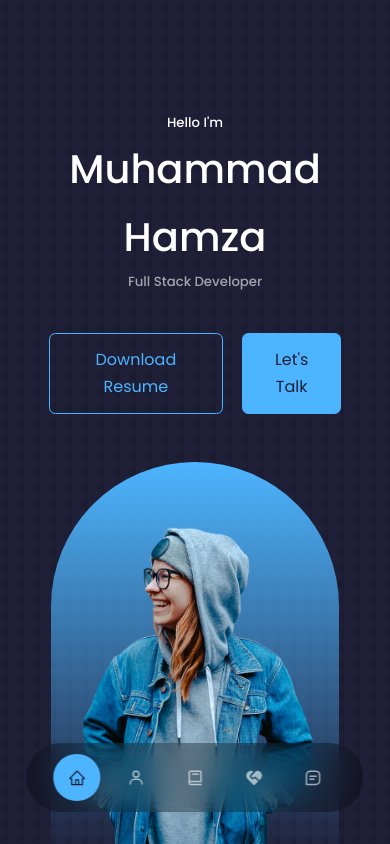
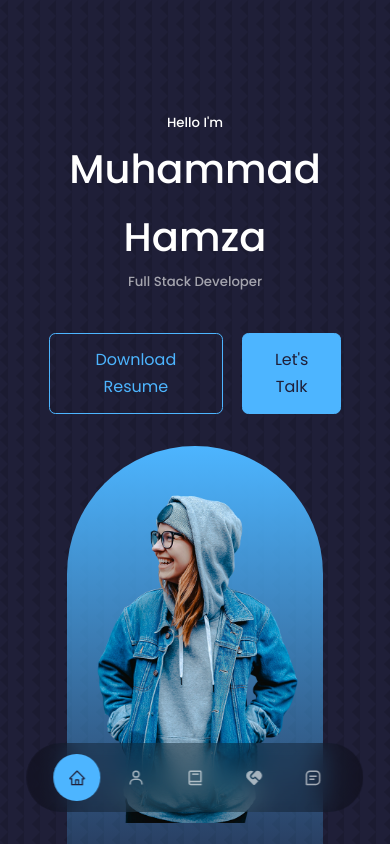
Before and after one commit to Hamzi-SE/my-3d-portfolio, a React (Create React App) app: page / in a window 390 px wide. Shown: the top 844 px of the page. Built offline with nearby package versions, Linux system fonts and the light colour scheme.

Commit message:
fixed header responsiveness

```diff
--- a/src/components/Header/header.css
+++ b/src/components/Header/header.css
@@ -85,3 +85,18 @@
 		display: none;
 	}
 }
+
+/* =============== MEDIA QUERIES (EXTRA SMALL DEVICES) =============== */
+@media screen and (max-width: 400px) {
+	header {
+		height: 110vh;
+	}
+
+	.me {
+		width: 16rem;
+		height: 32rem;
+		left: calc(50% - 8rem);
+		margin-top: 2rem;
+		padding: 3rem 1.5rem 1.5rem 1.5rem;
+	}
+}
```
